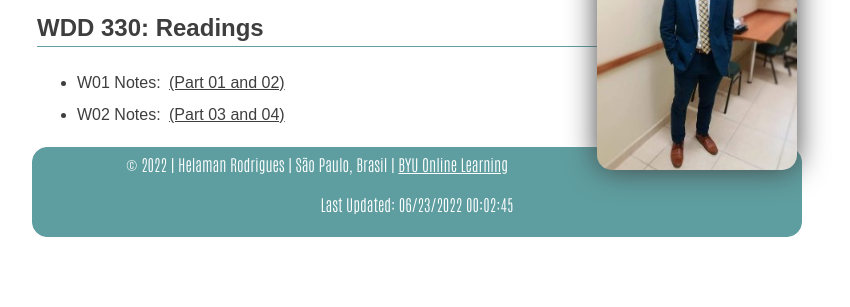
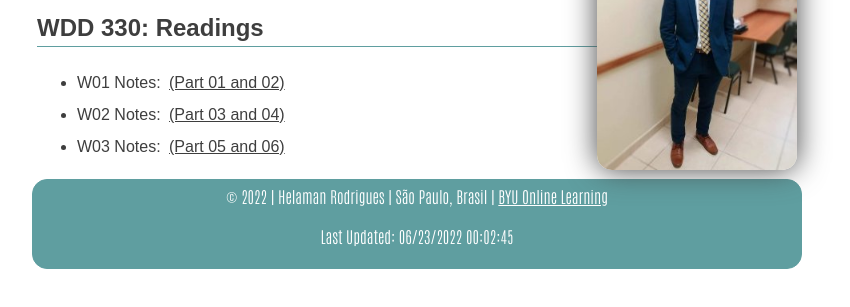
Before and after one commit to helamanrodrigues/Notes-From-WDD330, a plain HTML site: page readings.html in a window 1280 px wide. Shown: the part 93-400 px from the top of the page, without its empty margins (223-1073 px from the left). Drawn offline with Linux system fonts and the light colour scheme.

Commit message:
add w03 in the main portal page

```diff
--- a/readings.html
+++ b/readings.html
@@ -28,6 +28,7 @@
       <ul>
         <li>W01 Notes: <a href="w01.html">(Part 01 and 02)</a></li>
         <li>W02 Notes: <a href="w02.html">(Part 03 and 04)</a></li>
+        <li>W03 Notes: <a href="w03.html">(Part 05 and 06)</a></li>
       </ul>
     </nav>
     <footer>
```
